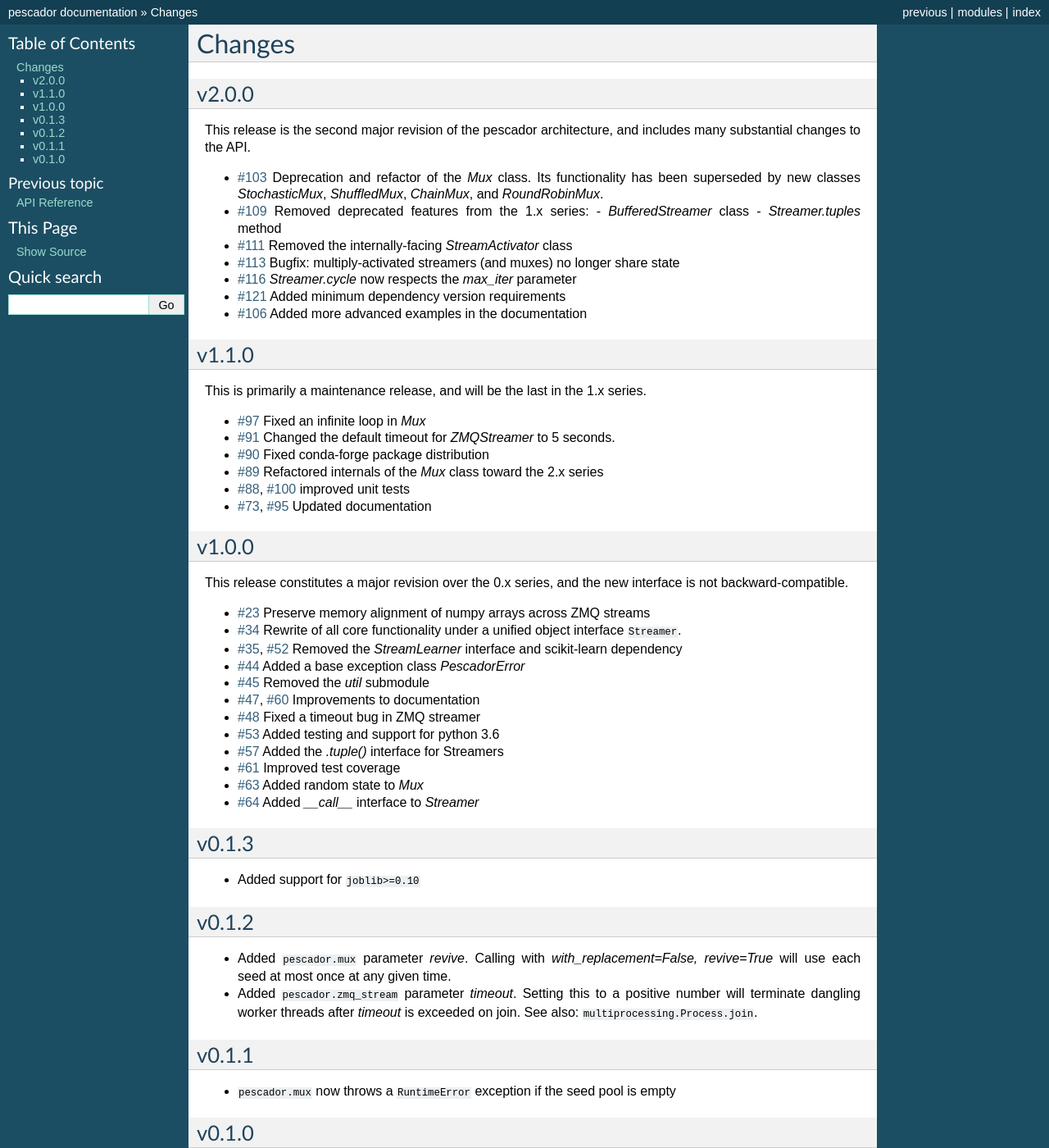
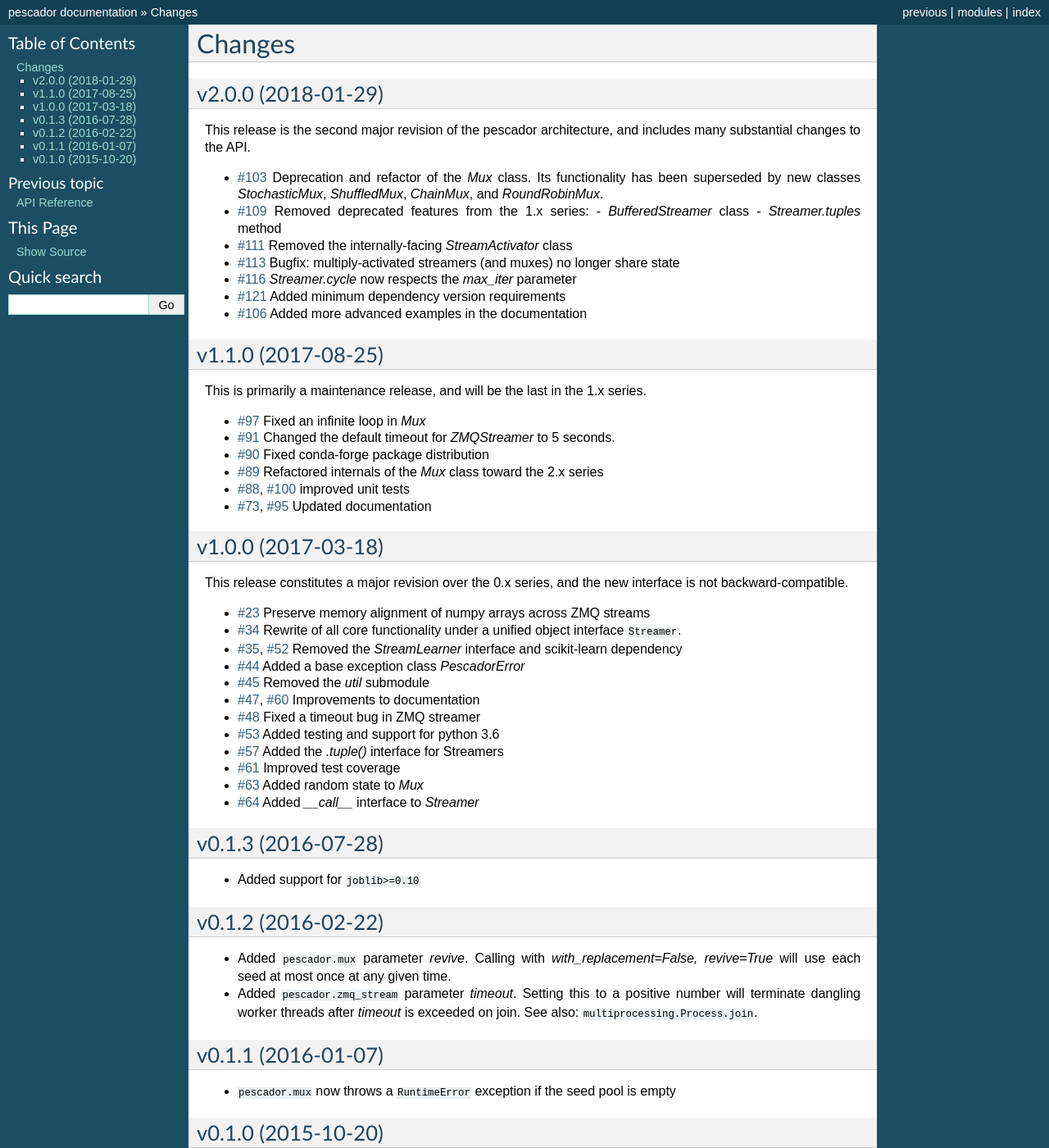
Before and after one commit to pescadores/pescador, a Sphinx documentation site: the page built from docs/changes.rst, in a window 1280 px wide and 1400 px high. Shown: the whole window at 82% size. Built offline with Sphinx 7.4.7, drawn with Linux system fonts in a browser that asks for light colours; pages that are not in the unit, such as notebooks, are missing from menus.

Commit message:
added datestamps to versions in changelog [ci skip]

```diff
--- a/docs/changes.rst
+++ b/docs/changes.rst
@@ -1,8 +1,8 @@
 Changes
 =======
 
-v2.0.0
-------
+v2.0.0 (2018-01-29)
+-------------------
 This release is the second major revision of the pescador architecture, and
 includes many substantial changes to the API.
 
@@ -26,8 +26,8 @@ includes many substantial changes to the API.
 .. _#121: https://github.com/pescadores/pescador/pull/121
 .. _#106: https://github.com/pescadores/pescador/pull/106
 
-v1.1.0
-------
+v1.1.0 (2017-08-25)
+-------------------
 This is primarily a maintenance release, and will be the last in the 1.x series.
 
 - `#97`_ Fixed an infinite loop in `Mux`
@@ -46,8 +46,8 @@ This is primarily a maintenance release, and will be the last in the 1.x series.
 .. _#97: https://github.com/pescadores/pescador/pull/97
 .. _#100: https://github.com/pescadores/pescador/pull/100
 
-v1.0.0
-------
+v1.0.0 (2017-03-18)
+-------------------
 This release constitutes a major revision over the 0.x series, and the new interface
 is not backward-compatible.
 
@@ -80,24 +80,24 @@ is not backward-compatible.
 .. _#34: https://github.com/pescadores/pescador/pull/34
 .. _#23: https://github.com/pescadores/pescador/pull/23
 
-v0.1.3
-------
+v0.1.3 (2016-07-28)
+-------------------
 - Added support for ``joblib>=0.10``
 
-v0.1.2
-------
+v0.1.2 (2016-02-22)
+-------------------
 
 - Added ``pescador.mux`` parameter `revive`.  Calling with `with_replacement=False, revive=True`
   will use each seed at most once at any given time.
 - Added ``pescador.zmq_stream`` parameter `timeout`. Setting this to a positive number will terminate
   dangling worker threads after `timeout` is exceeded on join.  See also: ``multiprocessing.Process.join``.
 
-v0.1.1
-------
+v0.1.1 (2016-01-07)
+-------------------
 
 - ``pescador.mux`` now throws a ``RuntimeError`` exception if the seed pool is empty
 
 
-v0.1.0
-------
+v0.1.0 (2015-10-20)
+-------------------
 Initial public release
```
